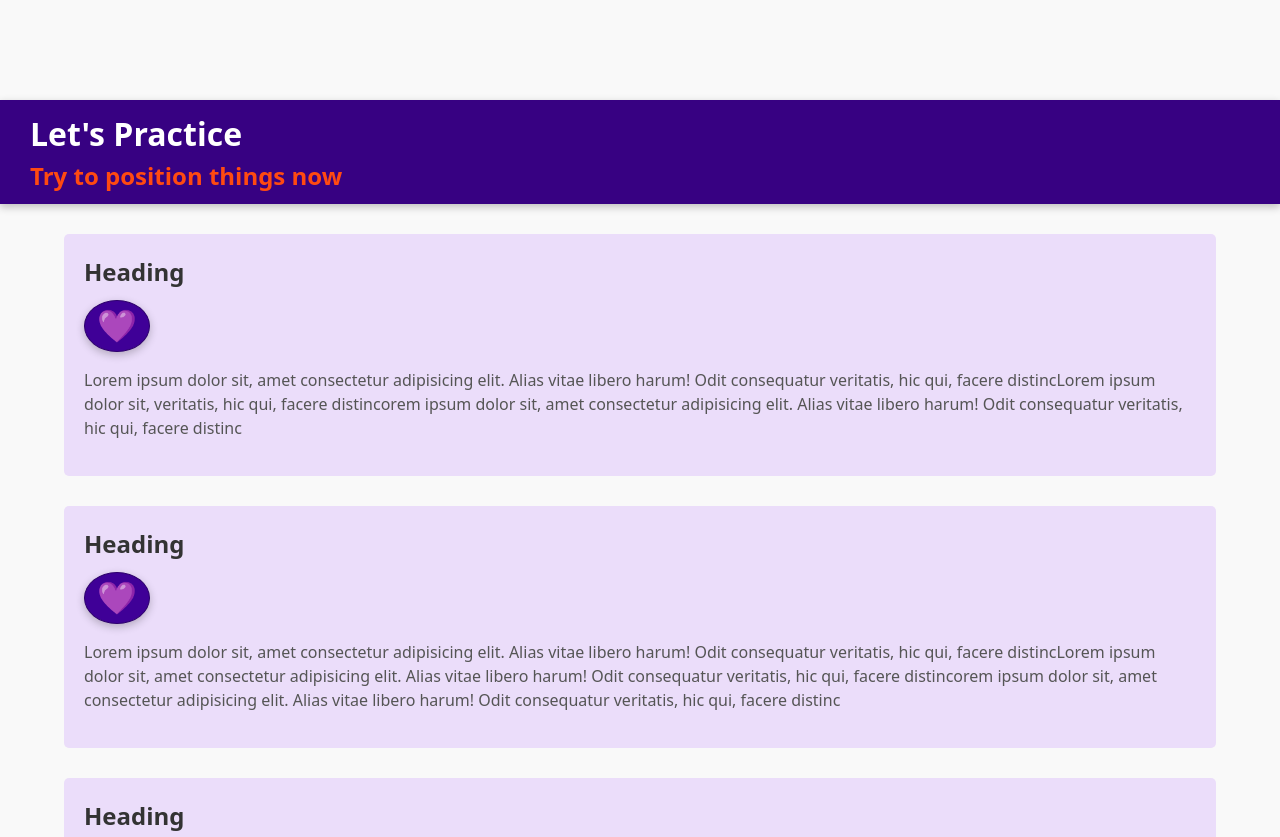
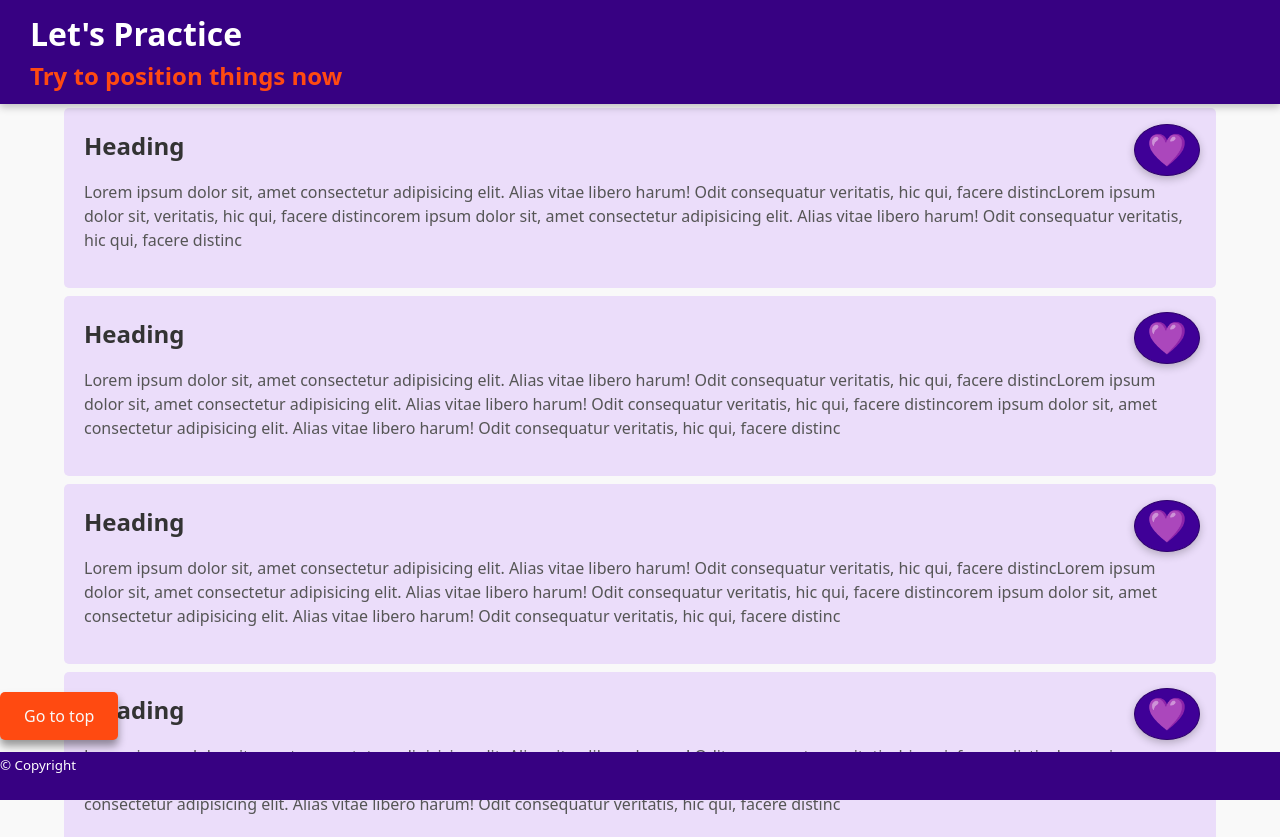
Before and after one commit to em-ha/web-challenges, a website: page css-positioning_layout-with-position/index.html in a window 1280 px wide. Shown: the top 837 px of the page. Drawn offline with Linux system fonts and the light colour scheme.

Commit message:
complete challenge task to the best of my ability

```diff
--- a/css-positioning_layout-with-position/css/styles.css
+++ b/css-positioning_layout-with-position/css/styles.css
@@ -2,6 +2,8 @@
 *::before,
 *::after {
   box-sizing: border-box;
+
+
 }
 
 body {
@@ -10,7 +12,7 @@ body {
   color: #252629;
   background-color: #f9f9f9;
   margin: 0;
-  padding: 100px 0;
+  padding: 0px 0;
 }
 
 /**
@@ -23,6 +25,12 @@ body {
   color: #ffffff;
   box-shadow: rgba(0, 0, 0, 0.24) 0 3px 8px;
   padding: 10px 30px;
+  position: fixed;
+  top: 0;
+  width: 100%;
+  margin: 0;
+  z-index: 1;
+
 }
 
 .header__subheading {
@@ -43,6 +51,9 @@ body {
   height: 48px;
   color: #ffffff;
   background: #370182;
+  position: fixed;
+  bottom: 0;
+  width: 100%;
 }
 
 /**
@@ -51,12 +62,18 @@ body {
  */
 .card {
   max-width: 90%;
-  margin: 30px auto;
+  margin: 8px auto;
   padding: 20px;
   color: #555;
   background-color: #ebddfa;
   scroll-margin-top: 150px;
   border-radius: 5px;
+  position: relative;
+  top: 100px;
+}
+
+.card:nth-child(1) {
+
 }
 
 .card__heading {
@@ -74,6 +91,11 @@ body {
   padding: 6px 12px;
   border-radius: 50%;
   box-shadow: rgba(0, 0, 0, 0.24) 0 3px 8px;
+  position: absolute;
+  right: 16px;
+  top: 16px;
+
+
 }
 
 /**
@@ -87,4 +109,6 @@ body {
   border-radius: 5px;
   background-color: #ff4a11;
   box-shadow: 0 6px 8px rgba(0, 0, 0, 0.4);
+  position: fixed;
+  bottom: 60px;
 }
```
